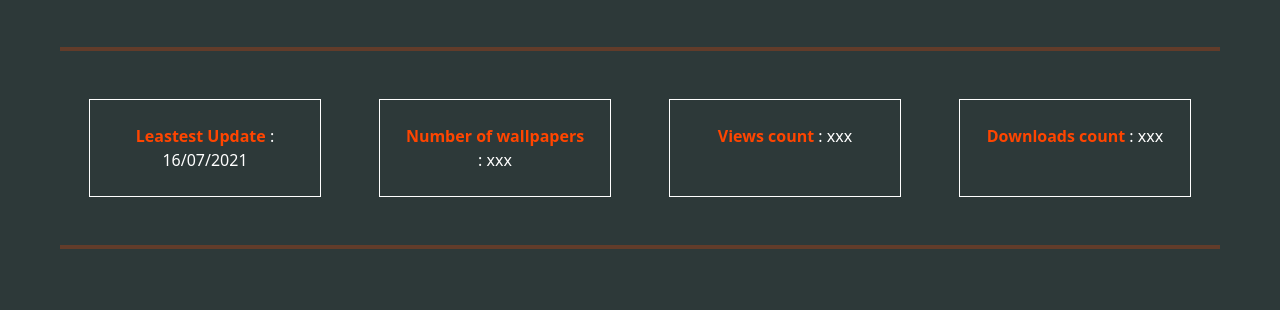
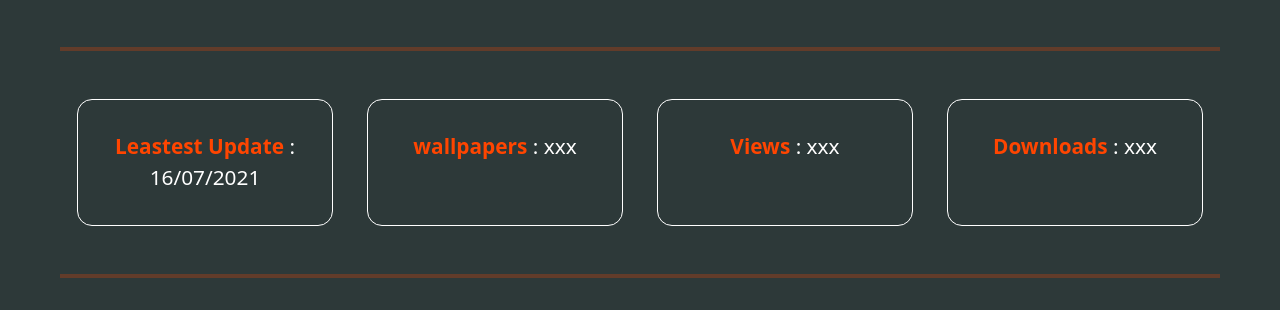
Before and after one commit to Chiheb-Edine-Zoghlemi/WALLPAPERS_APP, a Python web app: template Front-end/template/index.html in a window 1280 px wide. Shown: the part 769-1079 px from the top of the page. Run offline with Jinja, Linux system fonts and the light colour scheme; the template is opened without the code that fills it, so the values that code supplies are empty; some libraries are stand-ins or nearby versions.

Commit message:
bg change with action

```diff
--- a/Front-end/template/assets/css/style.css
+++ b/Front-end/template/assets/css/style.css
@@ -124,21 +124,20 @@ footer {
 }
 #stat{
   color:var(--text);
+  font-size: 1.3em;
 }
 #stat strong{
   color:var(--theme);
 }
 #stat span{
-  width: 20%;
+  width: 22%;
   padding: 1.5em;
   border: 1px solid var(--text);
+  border-radius: 15px;
 }
 #stat span:hover{
-  width: 20%;
-  padding: 1.5em;
+
   border: 1px solid var(--theme);
-
-
 }
 #cover {
   /* The image used */
--- a/Front-end/template/assets/js/main.js
+++ b/Front-end/template/assets/js/main.js
@@ -21,3 +21,13 @@ document.getElementById('bg_theme').addEventListener("click", e => {
     }
     ite++ ;
 });
+
+
+
+document.getElementById('try').addEventListener("click", e => {
+    $("#cover").stop().animate({opacity: 0},1000,function(){
+        $(this).css({'background-image': "url('https://raw.githubusercontent.com/Chiheb-Edine-Zoghlemi/Wall_papers/main/anomaly-by-tobias-roetsch-1920%C3%971080.jpg')"})
+                   .animate({opacity: 1},{duration:1000});
+     });
+
+  });
--- a/Front-end/template/index.html
+++ b/Front-end/template/index.html
@@ -97,9 +97,9 @@
         <div class="row mt-5 mb-5">
           <div  id="stat" class="col-12 d-flex justify-content-around text-center">
             <span><strong>Leastest Update</strong> : 16/07/2021</span>
-            <span><strong>Number of wallpapers</strong> : xxx</span>
-            <span><strong>Views count</strong> : xxx</span>
-            <span><strong>Downloads count</strong> : xxx</span>
+            <span><strong>wallpapers</strong> : xxx</span>
+            <span><strong>Views </strong> : xxx</span>
+            <span><strong>Downloads </strong> : xxx</span>
           </div>
         </div>
         <hr class=" mt-5 " style="border: 2px solid var(--theme);">
@@ -144,7 +144,7 @@
                   Number of viewes : xxx
                 </span>
                  <span>
-                  <a href="#" class="btn "><i class="bi bi-box-arrow-up"></i></i></a>
+                  <a href="#" class="btn " id="try"><i class="bi bi-box-arrow-up"></i></i></a>
                 <a href="#" class="btn " data-bs-toggle="modal" data-bs-target="#preview" ><i class="bi bi-zoom-in"></i></a>
                 <a href="#"  target="_blank"  class="btn "><i class="bi bi-cloud-download"></i></a>
               </span>
```
